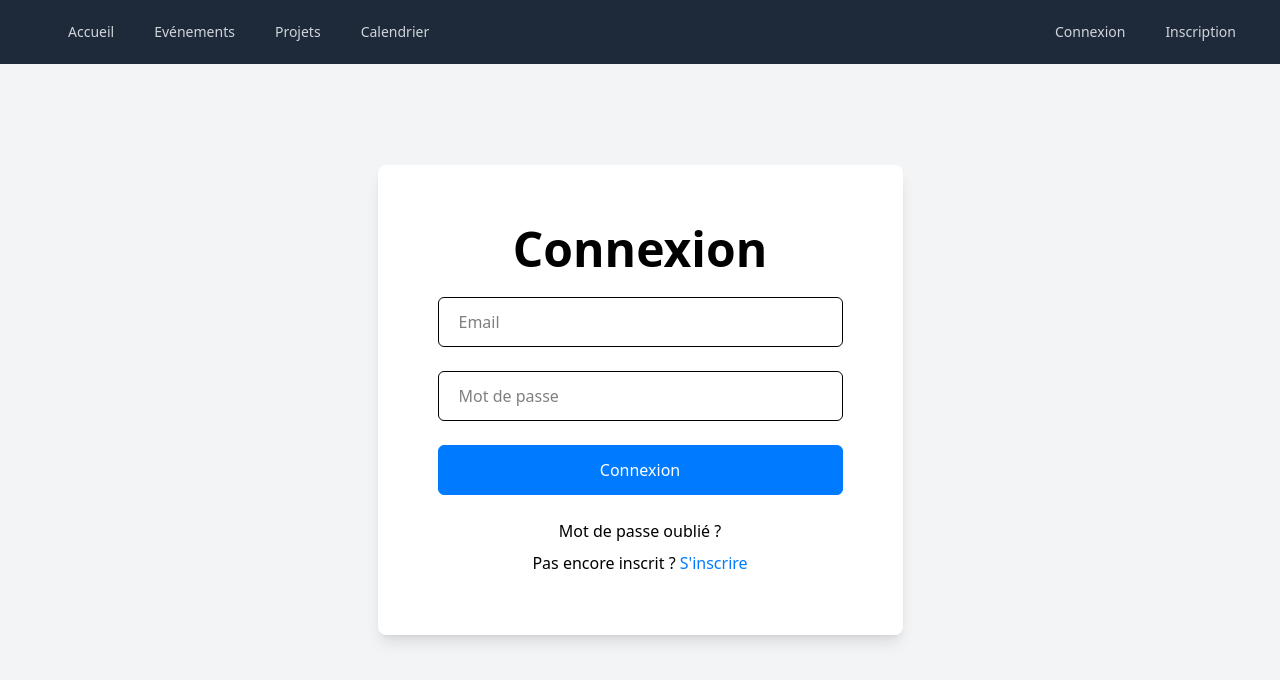
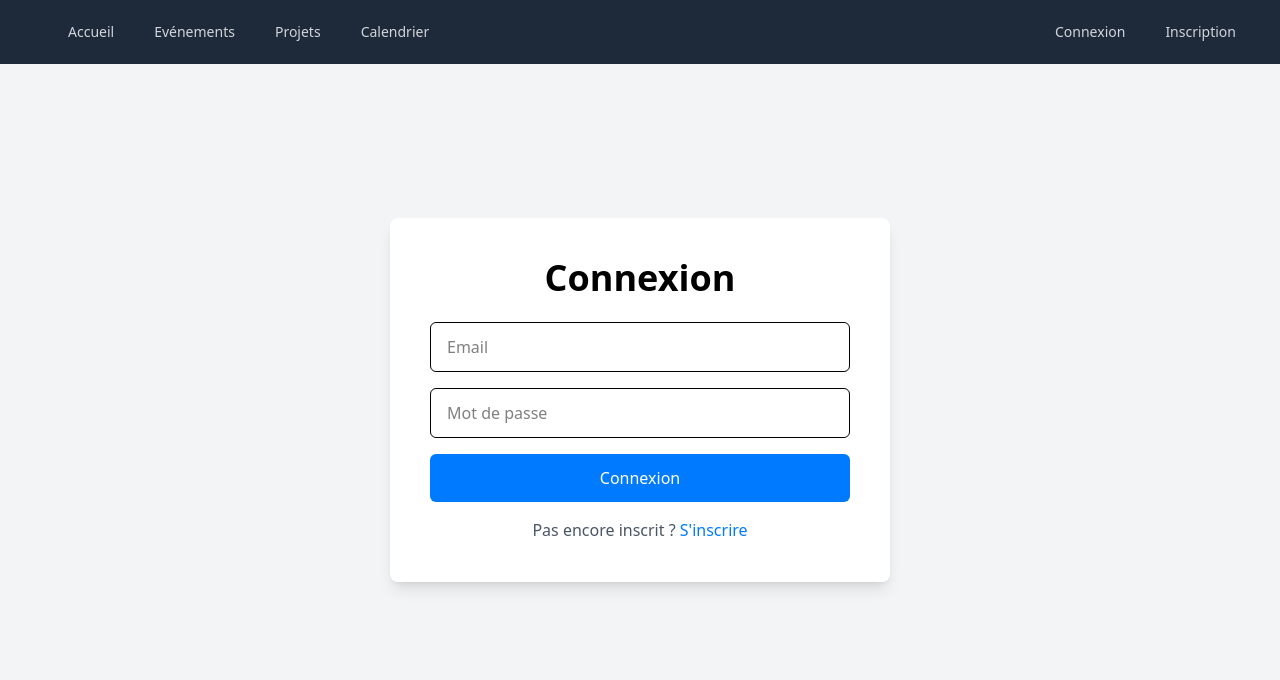
Before and after one commit to AlainBonneau/event-app, a React (Vite) app in the folder event-app-frontend/: page /login in a window 1280 px wide. Shown: the top 680 px of the page. Built offline with nearby package versions, Linux system fonts and the light colour scheme.

Commit message:
add token connection

```diff
--- a/event-app-frontend/src/pages/Login.tsx
+++ b/event-app-frontend/src/pages/Login.tsx
@@ -1,138 +1,78 @@
-import React, { useState } from "react";
-
-interface InputProps {
-  type: string;
-  name: string;
-  placeholder: string;
-  value: string;
-  onChange: (e: React.ChangeEvent<HTMLInputElement>) => void;
-  error?: string;
-}
+import React, { useState, useContext } from "react";
+import { AuthContext } from "../context/AuthContext";
+import { useNavigate } from "react-router-dom";
+import axios from "axios";
 
 const Login = () => {
-  const [formData, setFormData] = useState({
-    email: "",
-    password: "",
-  });
+  const auth = useContext(AuthContext);
+  const navigate = useNavigate();
 
-  const [errors, setErrors] = useState<{ email?: string; password?: string }>(
-    {}
-  );
+  const [formData, setFormData] = useState({ email: "", password: "" });
+  const [error, setError] = useState<string | null>(null);
 
   const handleChange = (e: React.ChangeEvent<HTMLInputElement>) => {
     setFormData({ ...formData, [e.target.name]: e.target.value });
-    setErrors({ ...errors, [e.target.name]: "" });
+    setError(null);
   };
 
-  const validateForm = () => {
-    let valid = true;
-    const newErrors: { email?: string; password?: string } = {};
+  const handleSubmit = async (e: React.FormEvent<HTMLFormElement>) => {
+    e.preventDefault();
 
-    if (!formData.email) {
-      newErrors.email = "L'email est requis";
-      valid = false;
-    }
+    try {
+      const response = await axios.post(
+        "http://localhost:5002/api/users/login",
+        formData
+      );
+      const token = response.data.token;
 
-    if (!formData.password) {
-      newErrors.password = "Le mot de passe est requis";
-      valid = false;
-    }
-
-    setErrors(newErrors);
-    return valid;
-  };
-
-  const handleSubmit = (e: React.FormEvent<HTMLFormElement>) => {
-    e.preventDefault();
-    if (validateForm()) {
-      console.log("Connexion réussie :", formData);
-      // Ajouter la logique d'authentification ici (ex: API call)
+      auth?.login(token);
+      navigate("/");
+    } catch (e) {
+      console.error(e);
+      setError("Email ou mot de passe incorrect.");
     }
   };
 
   return (
     <section className="bg-gray-100 py-20 dark:bg-dark flex items-center justify-center min-h-screen">
-      <div className="container mx-auto">
-        <div className="flex justify-center">
-          <div className="w-full max-w-[525px] bg-white dark:bg-dark-2 rounded-lg shadow-lg p-10 sm:p-12 md:p-[60px] text-center transition-all duration-300">
-            <h2 className="text-5xl font-bold text-dark dark:text-white mb-6">
+      <div className="w-full max-w-[500px] bg-white dark:bg-dark-2 rounded-lg shadow-lg p-10 text-center">
+        <h2 className="text-4xl font-bold text-dark dark:text-white mb-6">
           Connexion
         </h2>
-            <form
-              onSubmit={handleSubmit}
-              className="flex flex-col items-center"
-            >
-              <InputBox
+        {error && <p className="text-red-500 mb-4">{error}</p>}
+        <form onSubmit={handleSubmit} className="flex flex-col gap-4">
+          <input
             type="email"
             name="email"
             placeholder="Email"
             value={formData.email}
             onChange={handleChange}
-                error={errors.email}
+            className="w-full px-4 py-3 border rounded-md focus:ring-2 focus:ring-primary dark:bg-dark-3 dark:text-white"
           />
-              <InputBox
+          <input
             type="password"
             name="password"
             placeholder="Mot de passe"
             value={formData.password}
             onChange={handleChange}
-                error={errors.password}
+            className="w-full px-4 py-3 border rounded-md focus:ring-2 focus:ring-primary dark:bg-dark-3 dark:text-white"
           />
           <button
             type="submit"
-                className="w-full rounded-md border border-primary bg-primary text-white px-5 py-3 text-base font-medium
-                transition-all duration-300 hover:bg-blue-600 active:scale-95 focus:ring-2 focus:ring-blue-300"
+            className="w-full bg-primary text-white py-3 rounded-md hover:bg-blue-600 transition"
           >
             Connexion
           </button>
         </form>
-            <div className="mt-6">
-              <a
-                href="/#"
-                className="inline-block text-base text-dark hover:text-primary hover:underline dark:text-white"
-              >
-                Mot de passe oublié ?
-              </a>
-              <p className="text-base text-body-color dark:text-dark-6 mt-2">
+        <p className="mt-4 text-gray-600 dark:text-gray-400">
           Pas encore inscrit ?{" "}
           <a href="/register" className="text-primary hover:underline">
             S'inscrire
           </a>
         </p>
       </div>
-          </div>
-        </div>
-      </div>
     </section>
   );
 };
 
 export default Login;
-
-const InputBox: React.FC<InputProps> = ({
-  type,
-  placeholder,
-  name,
-  value,
-  onChange,
-  error,
-}) => {
-  return (
-    <div className="mb-6 w-full">
-      <input
-        type={type}
-        name={name}
-        placeholder={placeholder}
-        value={value}
-        onChange={onChange}
-        className={`w-full rounded-md border px-5 py-3 text-base text-body-color outline-none transition-all duration-300
-          ${
-            error
-              ? "border-red-500 focus:border-red-600 focus:ring-2 focus:ring-red-300"
-              : "border-stroke focus:border-primary focus:ring-2 focus:ring-blue-300 dark:border-dark-3 dark:text-white"
-          }`}
-      />
-      {error && <p className="text-red-500 text-sm mt-1">{error}</p>}
-    </div>
-  );
-};
```
Lines whose indentation alone changed are shown as unchanged.
